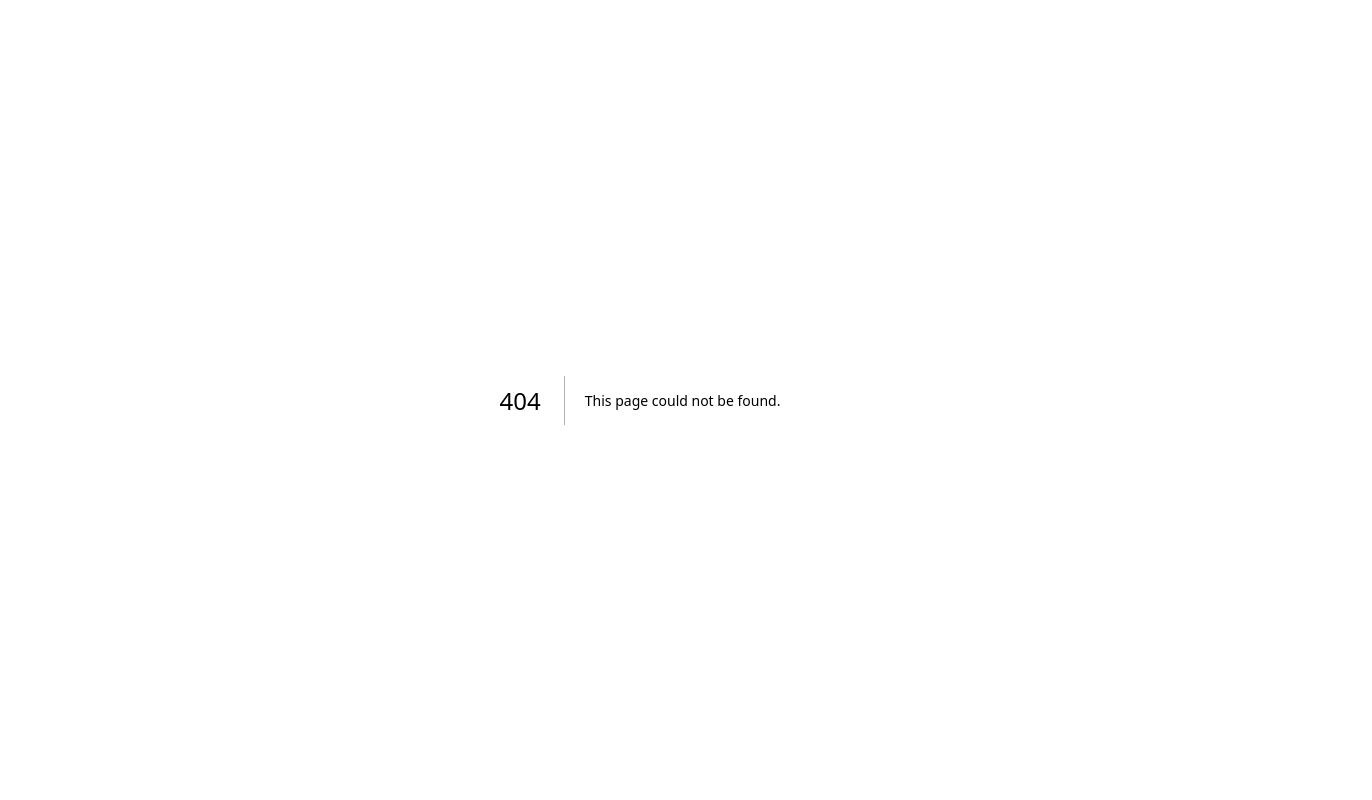
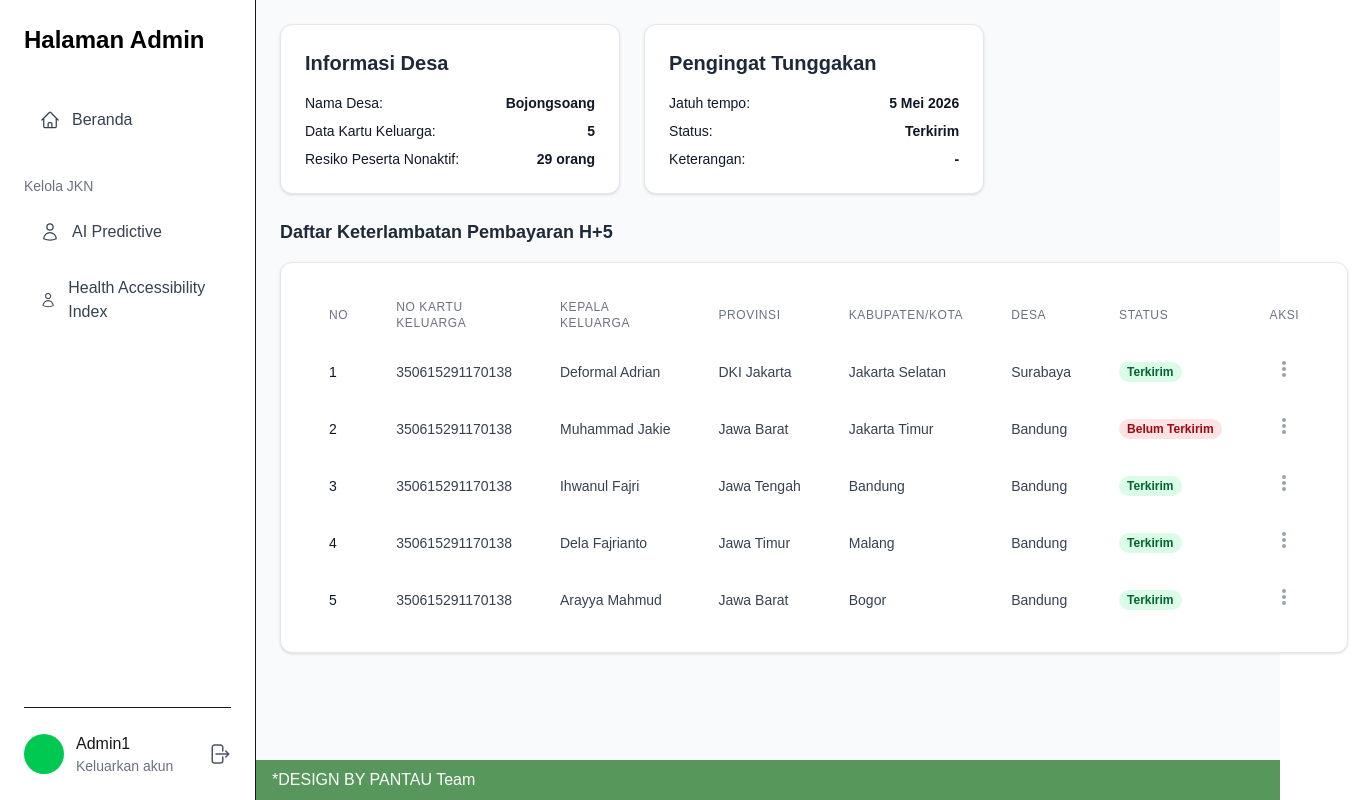
Before and after one commit to Gentahal/fe-pantau, a Next.js app: page /detail-predictive in a window 1280 px wide. Before the commit this address had no page. Shown: the whole page, 1372 px wide, since content can reach past the window. Built offline with nearby package versions, Linux system fonts and the light colour scheme.

Commit message:
initial commit

```diff
--- /dev/null
+++ b/src/app/detail-predictive/page.jsx
@@ -0,0 +1,166 @@
+import Sidebar from "@/components/Sidebar";
+
+export default function HealthIndexPage() {
+    // Data dummy untuk tabel
+const paymentData = [
+    {
+        no: 1,
+        cardNumber: "350615291170138",
+        headFamily: "Deformal Adrian",
+        province: "DKI Jakarta",
+        regencyCity: "Jakarta Selatan",
+        village: "Surabaya",
+        status: "Terkirim",
+    },
+    {
+        no: 2,
+        cardNumber: "350615291170138",
+        headFamily: "Muhammad Jakie",
+        province: "Jawa Barat",
+        regencyCity: "Jakarta Timur",
+        village: "Bandung",
+        status: "Belum Terkirim",
+    },
+    {
+        no: 3,
+        cardNumber: "350615291170138",
+        headFamily: "Ihwanul Fajri",
+        province: "Jawa Tengah",
+        regencyCity: "Bandung",
+        village: "Bandung",
+        status: "Terkirim",
+    },
+    {
+        no: 4,
+        cardNumber: "350615291170138",
+        headFamily: "Dela Fajrianto",
+        province: "Jawa Timur",
+        regencyCity: "Malang",
+        village: "Bandung",
+        status: "Terkirim",
+    },
+    {
+        no: 5,
+        cardNumber: "350615291170138",
+        headFamily: "Arayya Mahmud",
+        province: "Jawa Barat",
+        regencyCity: "Bogor",
+        village: "Bandung",
+        status: "Terkirim",
+    },
+];
+    return (
+        <div className="min-h-screen bg-gray-50 flex">
+            <Sidebar />
+            <main className="flex-1 lg:ml-64 p-6 space-y-6">
+
+                {/* Bagian Atas: Informasi Desa & Pengingat Tunggakan */}
+                <div className="grid grid-cols-1 lg:grid-cols-3 gap-6">
+
+    <div className="lg:col-span-1 bg-white p-6 rounded-xl shadow-sm border border-gray-200">
+        <h2 className="text-xl font-semibold text-gray-800 mb-4">Informasi Desa</h2>
+
+        <div className="space-y-2 text-sm text-gray-700">
+            {/* Nama Desa */}
+            <div className="flex justify-between">
+                <span className="text-gray-900">Nama Desa:</span>
+                <span className="font-bold text-gray-900">Bojongsoang</span>
+            </div>
+
+            {/* Data Kartu Keluarga */}
+            <div className="flex justify-between">
+                <span className="text-gray-900">Data Kartu Keluarga:</span>
+                <span className="font-bold text-gray-900">5</span>
+            </div>
+
+            {/* Resiko Peserta Nonaktif */}
+            <div className="flex justify-between">
+                <span className="text-gray-900">Resiko Peserta Nonaktif:</span>
+                <span className="font-bold text-gray-900">29 orang</span>
+            </div>
+        </div>
+    </div>
+    <div className="lg:col-span-1 bg-white p-6 rounded-xl shadow-sm border border-gray-200">
+        <h2 className="text-xl font-semibold text-gray-800 mb-4">Pengingat Tunggakan</h2>
+
+        <div className="space-y-2 text-sm text-gray-700">
+            {/* Jatuh tempo */}
+            <div className="flex justify-between">
+                <span className="text-gray-900">Jatuh tempo:</span>
+                <span className="font-bold text-gray-900">5 Mei 2026</span>
+            </div>
+
+            {/* Status */}
+            <div className="flex justify-between">
+                <span className="text-gray-900">Status:</span>
+                <span className="font-bold text-gray-900">Terkirim</span>
+            </div>
+
+            {/* Keterangan */}
+            <div className="flex justify-between">
+                <span className="text-gray-900">Keterangan:</span>
+                <span className="font-bold text-gray-900">-</span>
+            </div>
+        </div>
+    </div>
+</div>
+
+                {/* Bagian Bawah: Daftar Keterlambatan Pembayaran H+5 */}
+                <h2 className="text-lg font-semibold text-gray-800 mb-4">Daftar Keterlambatan Pembayaran H+5</h2>
+                <div className="bg-white p-6 rounded-xl shadow-sm border border-gray-200">
+                    {/* Tabel */}
+                    <div className="overflow-x-auto">
+                        <table className="min-w-full">
+                            {/* divide-y divide-gray-200* */}
+                            <thead>
+                                <tr>
+                                    <th scope="col" className="px-6 py-3 text-left text-xs font-medium text-gray-500 uppercase tracking-wider">No</th>
+                                    <th scope="col" className="px-6 py-3 text-left text-xs font-medium text-gray-500 uppercase tracking-wider">No Kartu Keluarga</th>
+                                    <th scope="col" className="px-6 py-3 text-left text-xs font-medium text-gray-500 uppercase tracking-wider">Kepala Keluarga</th>
+                                    <th scope="col" className="px-6 py-3 text-left text-xs font-medium text-gray-500 uppercase tracking-wider">Provinsi</th>
+                                    <th scope="col" className="px-6 py-3 text-left text-xs font-medium text-gray-500 uppercase tracking-wider">Kabupaten/Kota</th>
+                                    <th scope="col" className="px-6 py-3 text-left text-xs font-medium text-gray-500 uppercase tracking-wider">Desa</th>
+                                    <th scope="col" className="px-6 py-3 text-left text-xs font-medium text-gray-500 uppercase tracking-wider">Status</th>
+                                    <th scope="col" className="px-6 py-3 text-left text-xs font-medium text-gray-500 uppercase tracking-wider">Aksi</th>
+                                </tr>
+                            </thead>
+                            <tbody className="bg-white">
+                                {/* divide-y divide-gray-200* */}
+                                {paymentData.map((item) => (
+                                    <tr key={item.no}>
+                                        <td className="px-6 py-4 whitespace-nowrap text-sm font-medium text-gray-900">{item.no}</td>
+                                        <td className="px-6 py-4 whitespace-nowrap text-sm text-gray-700">{item.cardNumber}</td>
+                                        <td className="px-6 py-4 whitespace-nowrap text-sm text-gray-700">{item.headFamily}</td>
+                                        <td className="px-6 py-4 whitespace-nowrap text-sm text-gray-700">{item.province}</td>
+                                        <td className="px-6 py-4 whitespace-nowrap text-sm text-gray-700">{item.regencyCity}</td>
+                                        <td className="px-6 py-4 whitespace-nowrap text-sm text-gray-700">{item.village}</td>
+                                        <td className="px-6 py-4 whitespace-nowrap text-sm">
+                                            <span className={`px-2 inline-flex text-xs leading-5 font-semibold rounded-full ${
+                                                item.status === "Terkirim" ? "bg-green-100 text-green-800" : "bg-red-100 text-red-800"
+                                            }`}>
+                                                {item.status}
+                                            </span>
+                                        </td>
+                                        <td className="px-6 py-4 whitespace-nowrap text-center text-sm font-medium ">
+                                            <button className="text-gray-400 hover:text-gray-600">
+                                                {/* SVG Icon untuk menu aksi */}
+                                                <svg className="h-5 w-5" xmlns="http://www.w3.org/2000/svg" viewBox="0 0 20 20" fill="currentColor">
+                                                    <path fillRule="evenodd" d="M10 6a2 2 0 110-4 2 2 0 010 4zM10 12a2 2 0 110-4 2 2 0 010 4zM10 18a2 2 0 110-4 2 2 0 010 4z" clipRule="evenodd" />
+                                                </svg>
+                                            </button>
+                                        </td>
+                                    </tr>
+                                ))}
+                            </tbody>
+                        </table>
+                    </div>
+                </div>
+
+                {/* Footer "DESIGN BY PANTAU Team" */}
+                <div className="absolute bottom-0 p-4 left-0 right-0 lg:ml-64 bg-[#58975B] text-white  py-2 text-md">
+                    *DESIGN BY PANTAU Team
+                </div>
+            </main>
+        </div>
+    );
+}
```
